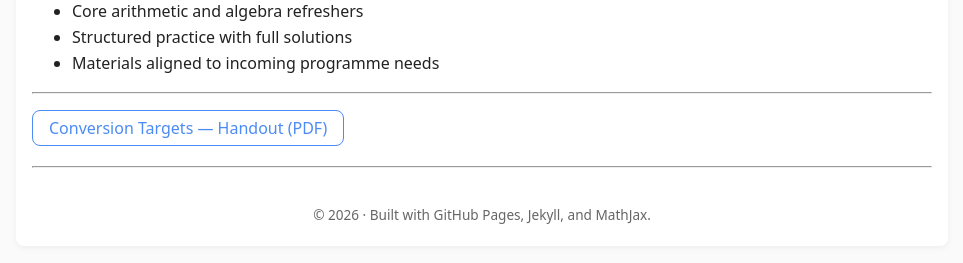
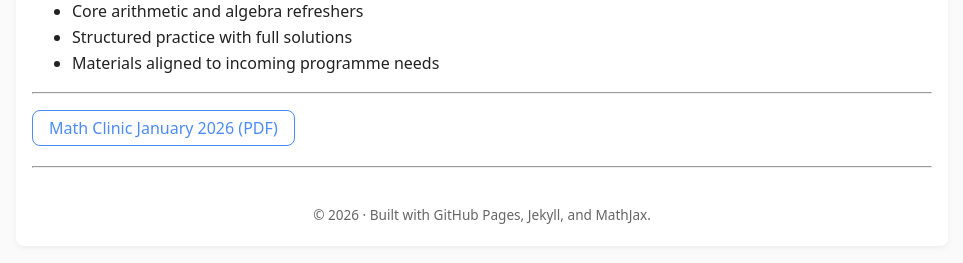
Before and after one commit to SaleemKamaludin/SaleemKamaludin.github.io, a Jekyll site: the page built from courses/math-clinic-2026/index.md, in a window 1280 px wide. Shown: the part 379-642 px from the top of the page, without its empty margins (158-1121 px from the left). Built offline with Jekyll 4.4.1, drawn with Linux system fonts in a browser that asks for light colours.

Commit message:
Update index.md

```diff
--- a/courses/math-clinic-2026/index.md
+++ b/courses/math-clinic-2026/index.md
@@ -51,6 +51,6 @@ permalink: /courses/math-clinic-2026/
 
 <div class="session-buttons">
   <a class="btn" href="{{ '/courses/math-clinic-2026/handouts/Math Clinic January 2026_V_1.pdf' | relative_url }}">
-    Conversion Targets — Handout (PDF)
+    Math Clinic January 2026 (PDF)
   </a>
 </div>
```
